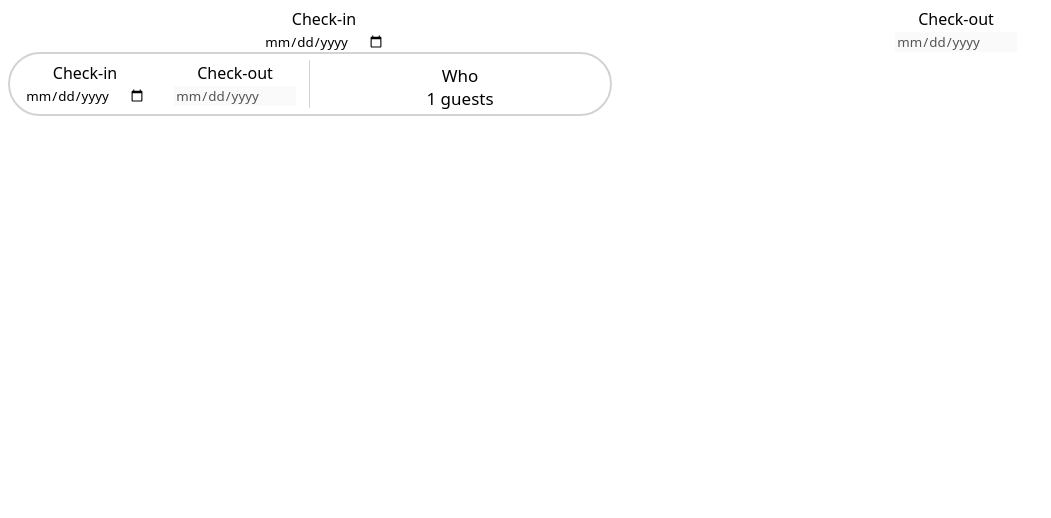
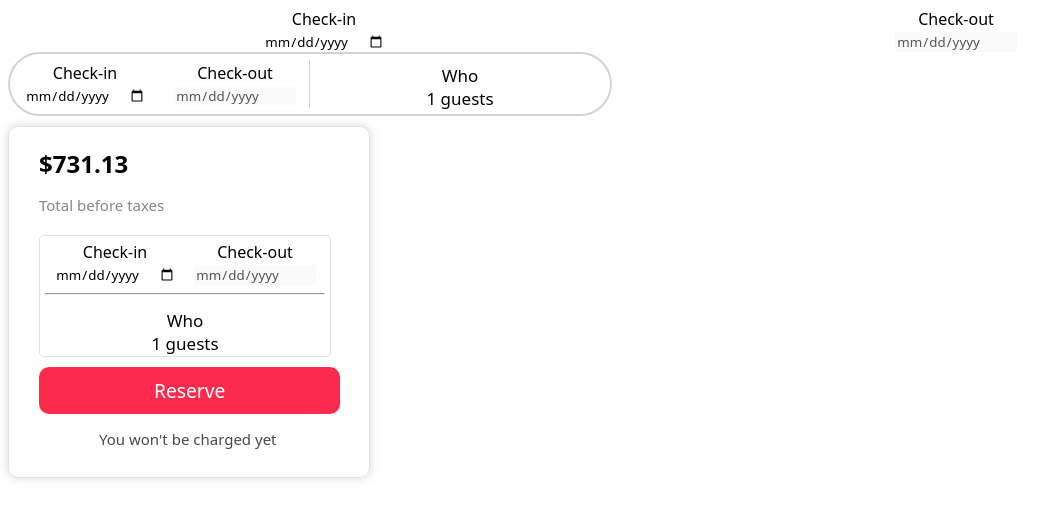
Before and after one commit to Jasjeet13/AirBnB_Clone, a React (Vite) app in the folder Airbnb/: page /Beaches in a window 1280 px wide. Shown: the top 518 px of the page, without its empty margins (0-1051 px from the left). Built offline with nearby package versions, Linux system fonts and the light colour scheme.

Commit message:
commitk9

```diff
--- a/Airbnb/src/App.jsx
+++ b/Airbnb/src/App.jsx
@@ -1,11 +1,14 @@
 import React from "react";
 import DateSelector from "./Components/DateSelector";
 import SearchBox from "./Components/SearchBox";
+import AboutPlace from "./Components/AboutPlace";
+import Reserve from "./Components/Reserve";
 function App() {
   return (
     <div>
       <DateSelector />
       <SearchBox />
+      <Reserve />
     </div>
   );
 }
--- a/Airbnb/src/Components/GuestDropdown.css
+++ b/Airbnb/src/Components/GuestDropdown.css
@@ -9,34 +9,3 @@
 .toggle-button:hover {
   background-color: rgb(243, 239, 239);
 }
-.category {
-  padding: 10px;
-  display: flex;
-}
-.dropdown-content {
-  border: 1px solid #ccc;
-  border-radius: 10px;
-  width: 292px;
-}
-.category-count {
-  margin-left: 10px;
-  margin-right: 20px;
-}
-.plus-minus {
-  margin-right: 20px;
-}
-.minus {
-  padding-left: 10px;
-  padding-right: 10px;
-  border-radius: 10px;
-  border-width: 1px;
-}
-.plus {
-  border-radius: 10px;
-  border-width: 1px;
-  padding-left: 9px;
-  padding-right: 9px;
-}
-.increase-decrease {
-  margin-left: 70px;
-}
--- a/Airbnb/src/Components/GuestDropdown.jsx
+++ b/Airbnb/src/Components/GuestDropdown.jsx
@@ -53,70 +53,6 @@ const GuestDropdown = () => {
         Who <br></br>
         {totalGuests} guests
       </button>
-      {isOpen && (
-        <div className="dropdown-content">
-          <div className="category">
-            <div className="inside-category">
-              <span className="category-name">Adults:</span>
-              <span className="category-count">{adults}</span>
-            </div>
-            <div className="increase-decrease">
-              <button
-                className="plus-minus plus"
-                onClick={() => handleIncrement("adults")}
-              >
-                +
-              </button>
-              <button
-                className="plus-minus minus"
-                onClick={() => handleDecrement("adults")}
-              >
-                -
-              </button>
-            </div>
-          </div>
-          <div className="category">
-            <div className="inside-category">
-              <span className="category-name">Minors:</span>
-              <span className="category-count">{children}</span>
-            </div>
-            <div className="increase-decrease">
-              <button
-                className="plus-minus plus"
-                onClick={() => handleIncrement("children")}
-              >
-                +
-              </button>
-              <button
-                className="plus-minus minus"
-                onClick={() => handleDecrement("children")}
-              >
-                -
-              </button>
-            </div>
-          </div>
-          <div className="category">
-            <div className="inside-category">
-              <span className="category-name">Infants:</span>
-              <span className="category-count">{infants}</span>
-            </div>
-            <div className="increase-decrease">
-              <button
-                className="plus-minus plus"
-                onClick={() => handleIncrement("infants")}
-              >
-                +
-              </button>
-              <button
-                className="plus-minus minus"
-                onClick={() => handleDecrement("infants")}
-              >
-                -
-              </button>
-            </div>
-          </div>
-        </div>
-      )}
     </div>
   );
 };
--- /dev/null
+++ b/Airbnb/src/Components/Reserve.css
@@ -0,0 +1,40 @@
+.reserve-box {
+  width: 330px;
+  height: 350px;
+  margin-top: 10px;
+  border-radius: 10px;
+  padding-left: 30px;
+  border: 1px solid rgb(225, 225, 225); /* Black outline */
+  box-shadow: 0px 0px 10px rgba(180, 178, 178, 0.5); /* Shadow */
+}
+.subline {
+  color: rgba(129, 128, 128, 0.943);
+  font-size: 15px;
+  font-weight: 400;
+}
+.cinoutguest {
+  width: 280px;
+  height: 110px;
+  border-radius: 5px;
+  padding: 5px;
+  border: 1px solid rgb(225, 225, 225); /* Black outline */
+}
+.reserve {
+  font-size: larger;
+  color: white;
+  cursor: pointer;
+  background-color: rgb(252, 43, 78);
+  padding-left: 115px;
+  padding-right: 115px;
+  padding-top: 10px;
+  border: none;
+  border-radius: 10px;
+  padding-bottom: 10px;
+  margin-top: 10px;
+}
+.subline2 {
+  color: rgba(62, 62, 62, 0.943);
+  font-size: 15px;
+  font-weight: 400;
+  margin-left: 60px;
+}
--- /dev/null
+++ b/Airbnb/src/Components/Reserve.jsx
@@ -0,0 +1,27 @@
+import React from "react";
+import "./Reserve.css";
+import { DatePicker } from "antd";
+import DateSelector from "./DateSelector";
+import GuestDropdown from "./GuestDropdown";
+
+const Reserve = () => {
+  return (
+    <div className="reserve-box">
+      <div className="price">
+        <h2>
+          $731.13<br></br>
+          <p className="subline">Total before taxes</p>
+        </h2>
+      </div>
+      <div className="cinoutguest">
+        <DateSelector />
+        <hr />
+        <GuestDropdown />
+      </div>
+      <button className="reserve">Reserve</button>
+      <p className="subline2">You won't be charged yet</p>
+    </div>
+  );
+};
+
+export default Reserve;
```
